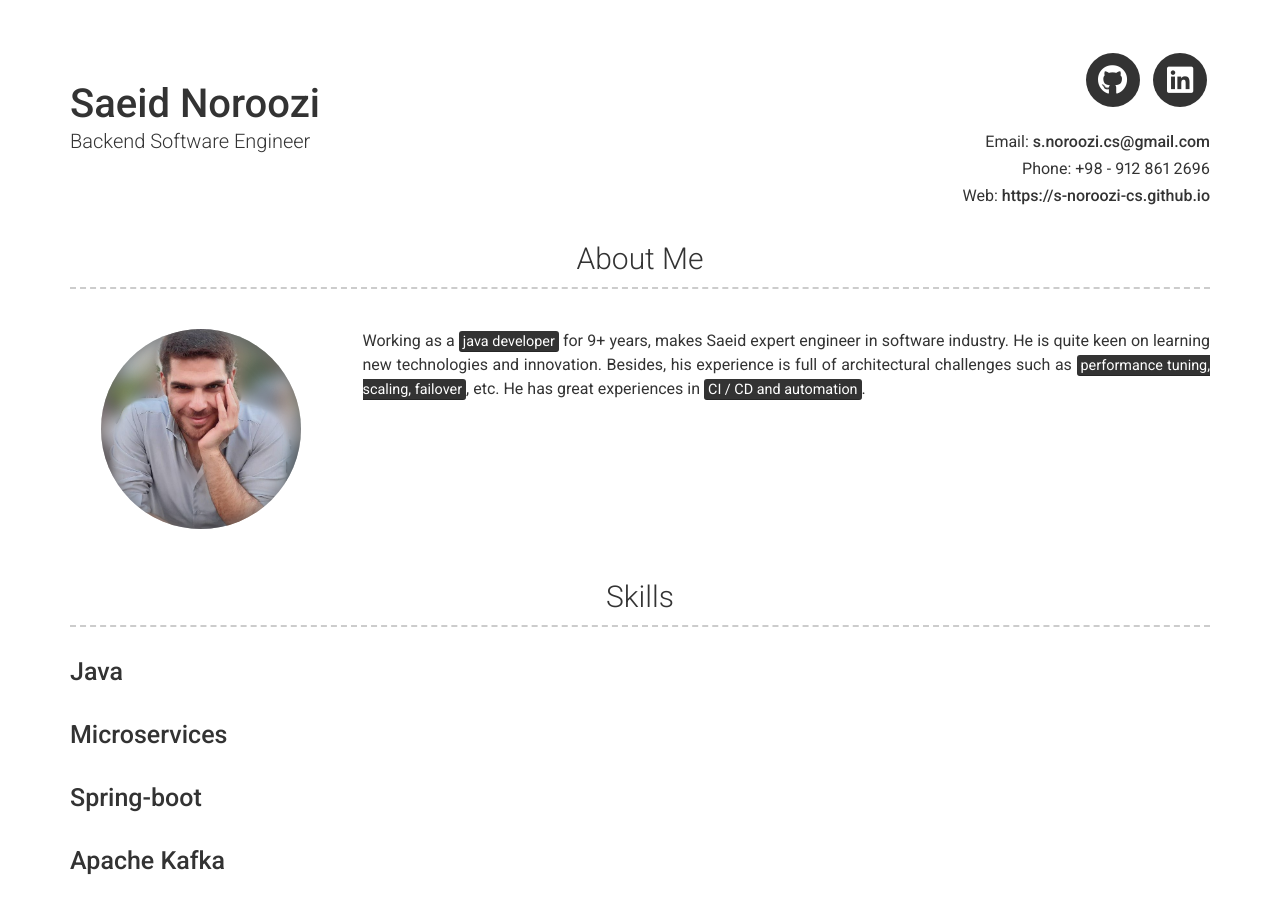
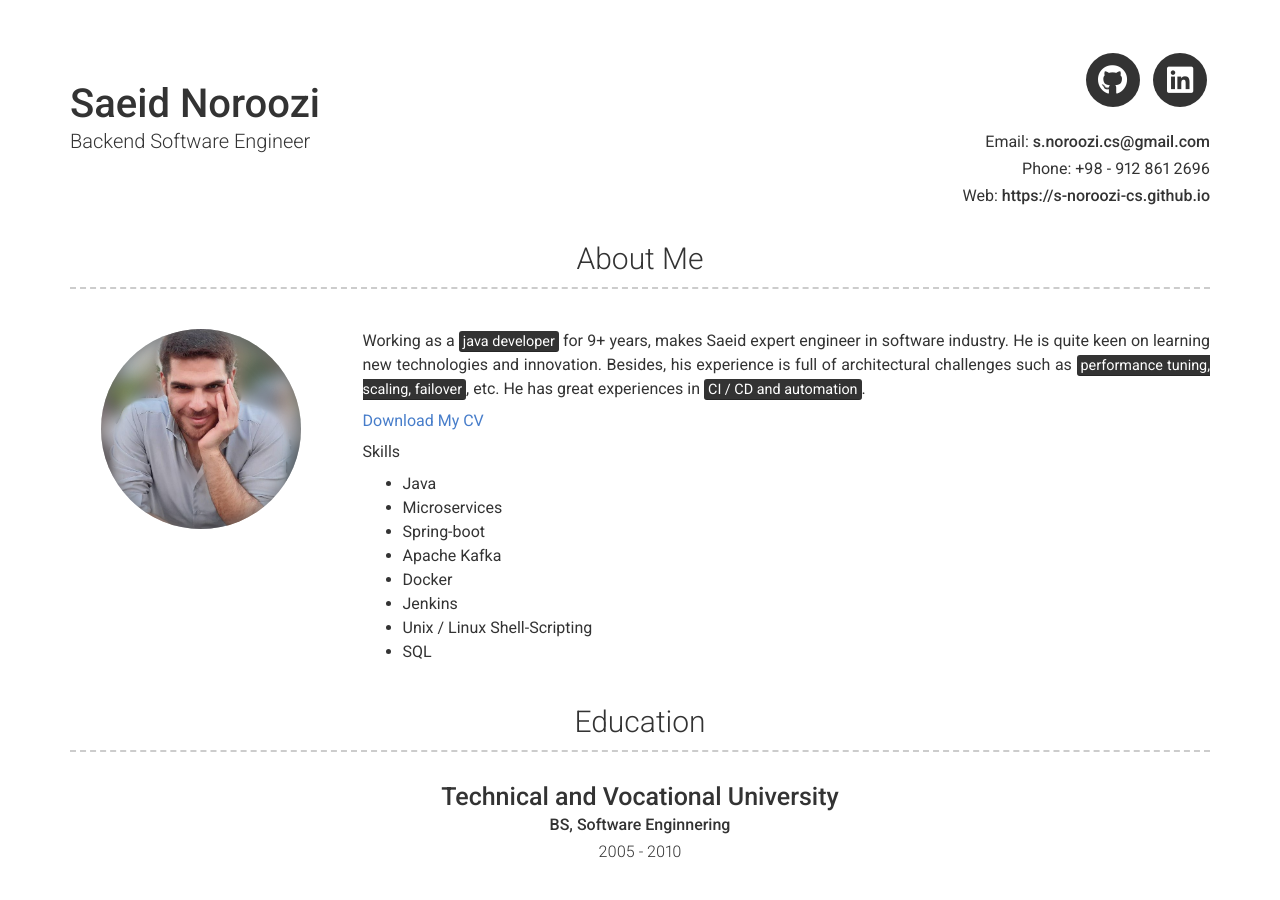
Before and after one commit to s-noroozi-cs/s-noroozi-cs.github.io, a Jekyll site: the page built from index.md, in a window 1280 px wide and 900 px high. Built offline with Jekyll 4.4.1, drawn with Linux system fonts in a browser that asks for light colours; nearby versions of some CDN libraries.

Commit message:
Update _config.yml

```diff
--- a/_config.yml
+++ b/_config.yml
@@ -9,11 +9,8 @@ version: 2
 name: Saeid Noroozi
 title: Backend Software Engineer
 email: s.noroozi.cs@gmail.com
-# email_title: Email (Email title override)
 phone: +98 - 912 861 2696
-# phone_title: Phone (Phone title override)
 website: https://s-noroozi-cs.github.io
-# website_title: Web (Website title override)
 
 # Dark Mode (true/false/never)
 darkmode: false
@@ -24,23 +21,24 @@ linkedin_username: saeid-noroozi
 
 
 # About Section
-# about_title: About Me (Use this to override about section title)
+about_title: About Me
 about_profile_image: images/profile.jpg
 about_content: | # this will include new lines to allow paragraphs
   Working as a <mark>java developer</mark> for 9+ years, makes Saeid expert engineer in software industry. He is quite keen on learning new technologies and innovation. Besides, his experience is full of architectural challenges such as <mark>performance tuning, scaling, failover</mark>, etc.  He has great experiences in <mark>CI / CD and automation</mark>.
 
+  <a href="documents/cv-saeid-noroozi.pdf" target="_blank">Download My CV</a>
+
+  Skills
+    - Java
+    - Microservices
+    - Spring-boot
+    - Apache Kafka
+    - Docker
+    - Jenkins
+    - Unix / Linux Shell-Scripting
+    - SQL
+
 content:
-  - title: Skills
-    layout: list
-    content:
-      - title: Java
-      - title: Microservices
-      - title: Spring-boot
-      - title: Apache Kafka
-      - title: Docker
-      - title: Jenkins
-      - title: Unix / Linux Shell-Scripting
-      - title: SQL
   - title: Education
     layout: list
     content:
@@ -81,9 +79,7 @@ content:
            - <a href="https://en.wikipedia.org/wiki/Rolf_Dobelli" target="_blank">Rolf Dobelli</a>
            - <a href="https://en.wikipedia.org/wiki/Coders_at_Work" target="_blank">Peter Seibel</a>
            - <a href="https://en.wikipedia.org/wiki/Rumi" target="_blank">Jalāl ad-Dīn Mohammad Rūmī</a>
-         <br/>
          - Watch Documentary and Drama Movies
-         <br/>
          - Sports
            - Walking
            - Cycling
```
